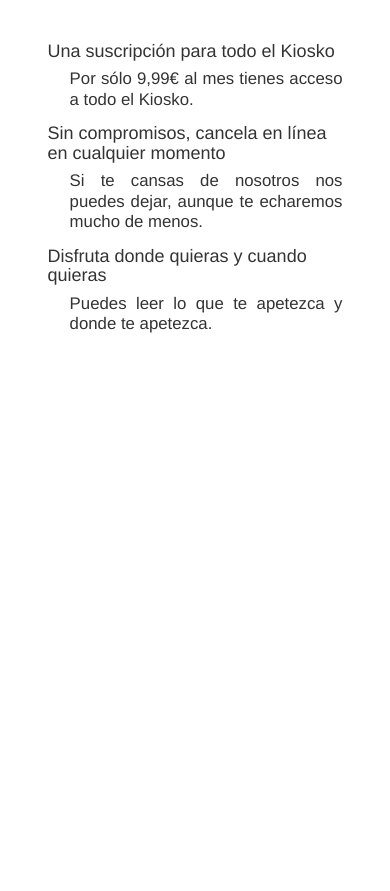
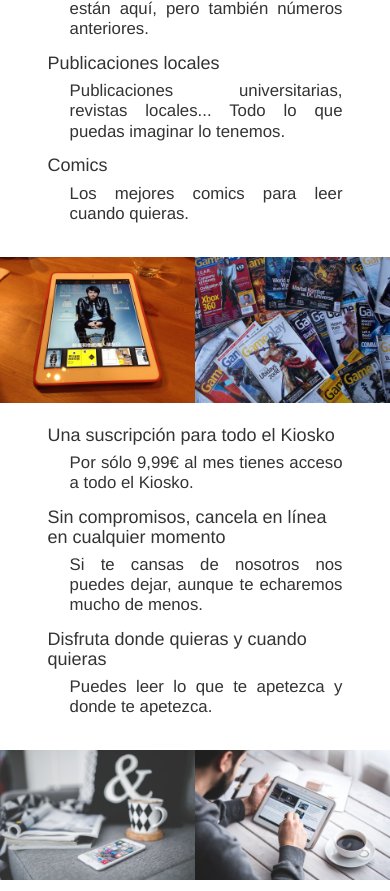
Before and after one commit to KioskoAPP/KioskoAPP2.0, a website: page premium.html in a window 390 px wide. Shown: the part 449-1340 px from the top of the page. Before the commit the page ends 844 px from the top, so only its background shows below. Drawn offline with nearby package versions, Linux system fonts and the light colour scheme.

Commit message:
w witw '#w will be ignored, and an empty message aborts the commit.

```diff
--- a/css/azahara.styles.less
+++ b/css/azahara.styles.less
@@ -123,6 +123,9 @@
         line-height: 1.2;
      }
 
+     .abm_tittle{
+        font-weight: bold;
+    }
 
     .abm_premPhoto{
         padding: 15px;
@@ -134,5 +137,4 @@
     }
 
 
-
 }
--- a/premium.html
+++ b/premium.html
@@ -12,7 +12,7 @@
         <div class="row">
             <div class="col-xs-12">
                 <div class="row">
-                    <img src="images/magazine-2248036_1280.jpg" alt="Imagen de portada" class="img-responsive center-block abm_premCoverImage">
+                    <img src="assets/images/magazine-2248036_1280.jpg" alt="Imagen de portada" class="img-responsive center-block abm_premCoverImage">
                     <input id= "abm_bePremBtn" class="btn round center-block abm_bePremBtn abm_gradBtn" type="button" value="Obtén PREMIUM">
                 </div>
             </div>
@@ -37,12 +37,12 @@
         <div class="row abm_premMiniPhotos">
             <div class="col-xs-6">
                 <div class="row ">
-                    <img src="images/ebook-684445_1920.jpg" alt="" class="img-responsive">
+                    <img src="assets/images/ebook-684445_1920.jpg" alt="" class="img-responsive">
                 </div>
             </div>
             <div class="col-xs-6">
                 <div class="row">
-                    <img src="images/magazines-1243577_1920.jpg" alt="" class="img-responsive">
+                    <img src="assets/images/magazines-1243577_1920.jpg" alt="" class="img-responsive">
                 </div>
             </div>
         </div>
@@ -63,12 +63,12 @@
             <div class="row abm_premMiniPhotos">
                 <div class="col-xs-6">
                     <div class="row">
-                        <img src="images/mobile-791164_1920.jpg" alt="" class="img-responsive">
+                        <img src="assets/images/mobile-791164_1920.jpg" alt="" class="img-responsive">
                     </div>
                 </div>
                 <div class="col-xs-6">
                     <div class="row">
-                        <img src="images/man-791049_1920.jpg" alt="" class="img-responsive">
+                        <img src="assets/images/man-791049_1920.jpg" alt="" class="img-responsive">
                     </div>
                 </div>
             </div>
```
Also changed, not shown: adjust.html (+1 -1 lines), css/azahara.styles.css.
